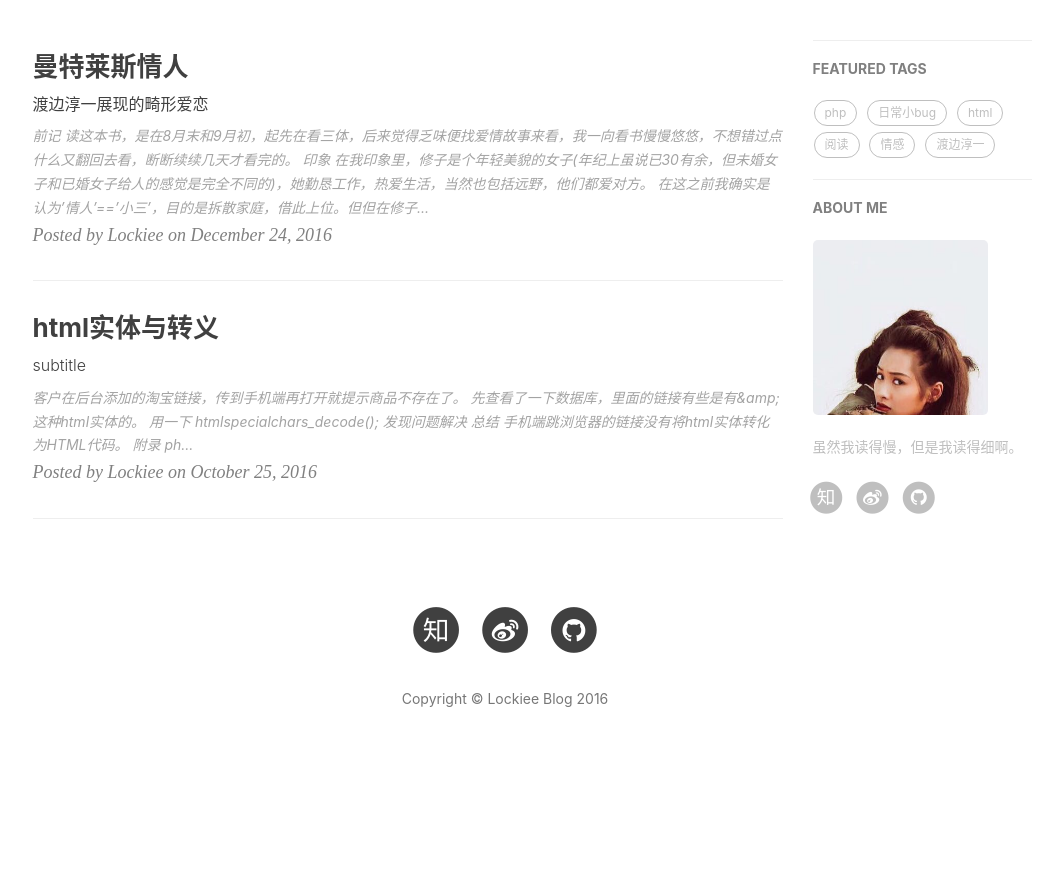
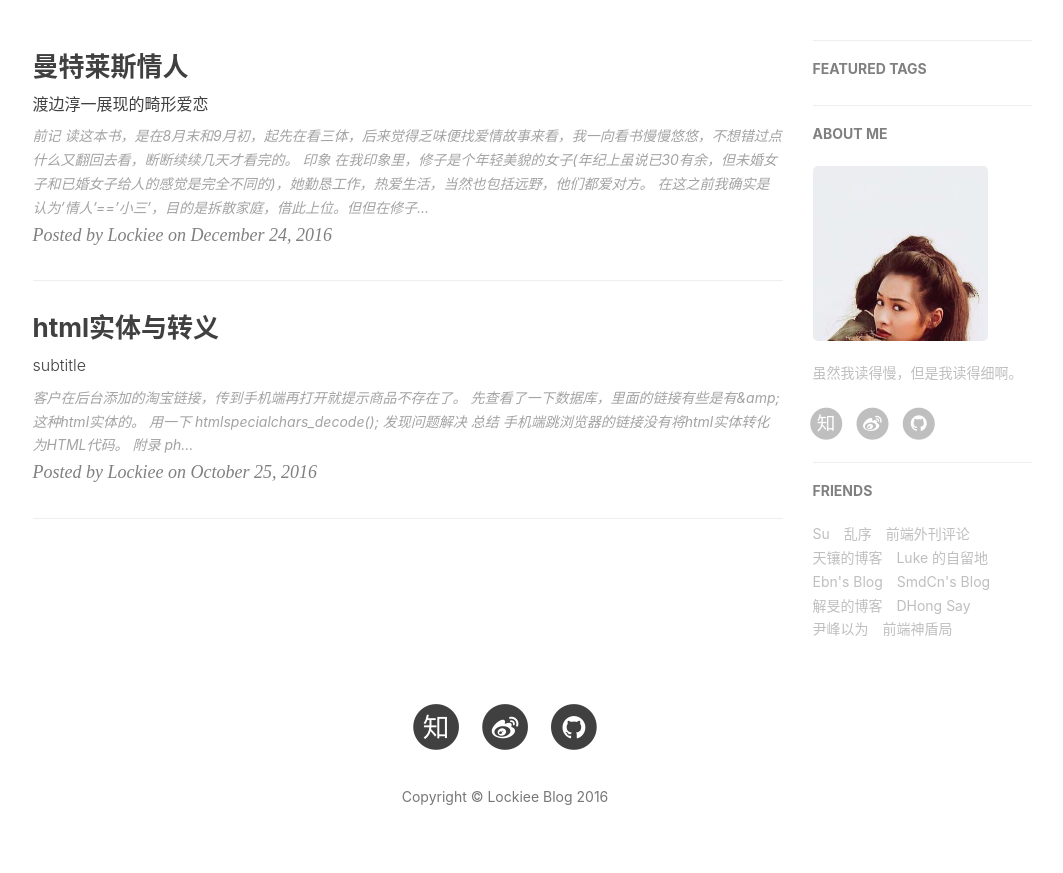
Before and after one commit to yaofan97/xuwuqiang.github.io, a Jekyll site: the page built from index.html, in a window 1280 px wide. Shown: the part 418-1291 px from the top of the page, without its empty margins (135-1198 px from the left). Built offline with Jekyll 4.4.1, drawn with Linux system fonts in a browser that asks for light colours; nearby versions of some CDN libraries; the list of posts is cut into pages by our own code; comment, search, counter and statistics services are not loaded; before the commit the page ends 1194 px from its top, so only the background shows below that; some of the changed lines change nothing that is shown.

Commit message:
config_sliderbar
1

```diff
--- a/_config.yml
+++ b/_config.yml
@@ -77,7 +77,7 @@
 
 # Featured Tags
 featured-tags: true                     # whether or not using Feature-Tags
-featured-condition-size: 0              # A tag will be featured if the size of it is more than this condition value
+featured-condition-size: 1              # A tag will be featured if the size of it is more than this condition value
 
 
 
@@ -88,39 +88,39 @@
 
 
 # Friends
-#friends: [
-    # {
-    #     title: "Su",
-    #     href: "http://su.gallery/"
-    # },{
-    #     title: "乱序",
-    #     href: "http://mida.re/"
-    # },{
-    #     title: "前端外刊评论",
-    #     href: "http://qianduan.guru/"
-    # },{
-    #     title: "天镶的博客",
-    #     href: "http://lingyu.wang/"
-    # },{
-    #     title: "Luke 的自留地",
-    #     href: "http://hmqk1995.github.io"
-    # },{
-    #     title: "Ebn's Blog",
-    #     href: "http://ebnbin.com/"
-    # },{
-    #     title: "SmdCn's Blog",
-    #     href: "http://blog.smdcn.net"
-    # },{
-    #     title: "解旻的博客",
-    #     href: "http://xieminis.me/"
-    # },{
-    #     title: "DHong Say",
-    #     href: "http://dhong.co"
-    # },{
-    #     title: "尹峰以为",
-    #     href: "http://ingf.github.io/"
-    # },{
-    #     title: "前端神盾局",
-    #     href: "http://wepiaofei.github.io/blog/"
-    # }
-#]
+friends: [
+    {
+        title: "Su",
+        href: "http://su.gallery/"
+    },{
+        title: "乱序",
+        href: "http://mida.re/"
+    },{
+        title: "前端外刊评论",
+        href: "http://qianduan.guru/"
+    },{
+        title: "天镶的博客",
+        href: "http://lingyu.wang/"
+    },{
+        title: "Luke 的自留地",
+        href: "http://hmqk1995.github.io"
+    },{
+        title: "Ebn's Blog",
+        href: "http://ebnbin.com/"
+    },{
+        title: "SmdCn's Blog",
+        href: "http://blog.smdcn.net"
+    },{
+        title: "解旻的博客",
+        href: "http://xieminis.me/"
+    },{
+        title: "DHong Say",
+        href: "http://dhong.co"
+    },{
+        title: "尹峰以为",
+        href: "http://ingf.github.io/"
+    },{
+        title: "前端神盾局",
+        href: "http://wepiaofei.github.io/blog/"
+    }
+]
```
